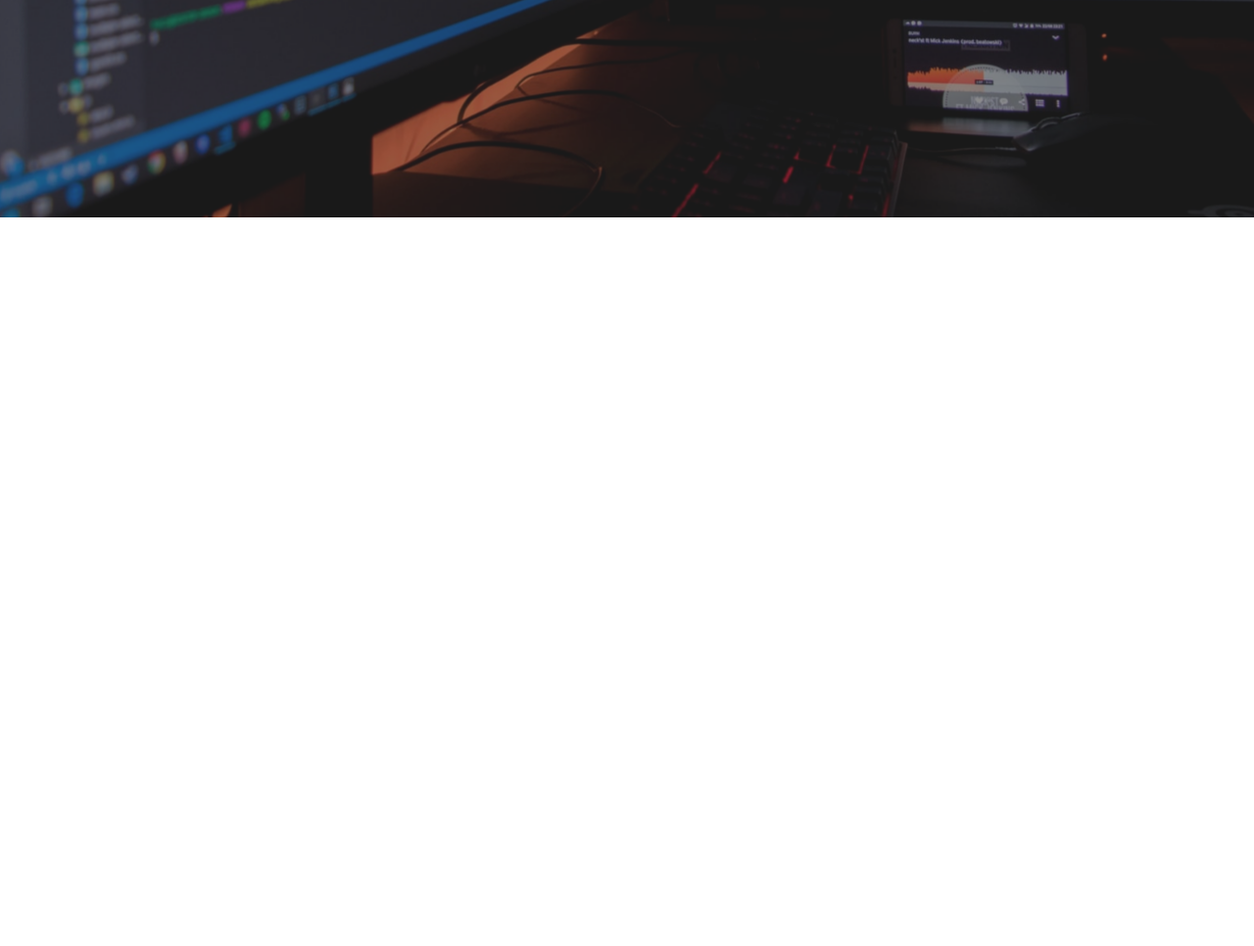
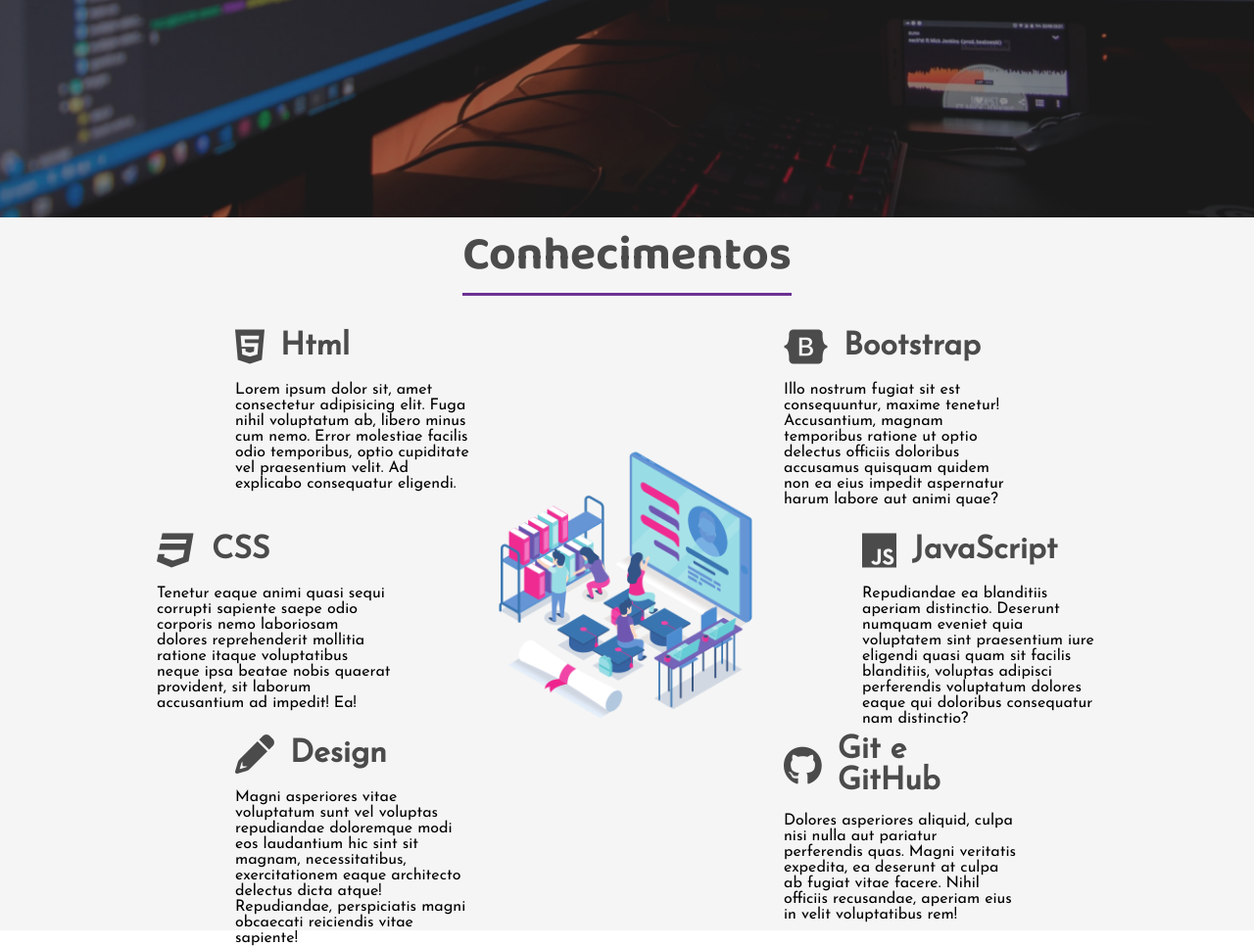
Before and after one commit to DM0R3N0/portifolio, a plain HTML site: page index.html in a window 1280 px wide. Shown: the part 596-1562 px from the top of the page at 98% size. Before the commit the page ends 818 px from the top, so only its background shows below. Drawn offline with Linux system fonts and the light colour scheme.

Commit message:
:package: Conhecimentos concluido

```diff
--- a/index.html
+++ b/index.html
@@ -32,7 +32,7 @@
                 <button>Saiba Mais</button>
             </div>
         </header>
-        <div class="sidebar">
+        <aside class="sidebar">
             <nav>
                 <ul class="menu">
                     <li class="menu-item"><a href="#" class="menu-link">Home</a></li>
@@ -47,7 +47,90 @@
                 <a href="#"><i class="fab fa-github"></i></a>
                 <a href="#"><i class="fab fa-twitter"></i></a>
             </div>
-        </div>
+
+
+        </aside>
+        <section class="sessao-conhecimentos">
+            <div class="sessao-header">
+                <h1>Conhecimentos</h1>
+            </div>
+            <div class="conhecimentos">
+                <div class="conhecimento">
+                    <div class="conhecimento-header">
+                        <i class="fab fa-html5"></i>
+                        <h3>Html</h3>
+                    </div>
+                    <div class="conhecimento-text">
+                        <p>Lorem ipsum dolor sit, amet consectetur adipisicing elit. Fuga nihil voluptatum ab,
+                            libero minus cum nemo. Error molestiae facilis odio temporibus, optio cupiditate vel
+                            praesentium velit. Ad explicabo consequatur eligendi.</p>
+                    </div>
+                </div>
+                <div class="conhecimento">
+                    <div class="conhecimento-header">
+                        <i class="fab fa-css3"></i>
+                        <h3>CSS</h3>
+                    </div>
+                    <div class="conhecimento-text">
+                        <p>Tenetur eaque animi quasi sequi corrupti sapiente saepe odio corporis nemo laboriosam
+                            dolores reprehenderit mollitia ratione itaque voluptatibus neque ipsa beatae nobis
+                            quaerat provident, sit laborum accusantium ad impedit! Ea!</p>
+                    </div>
+                </div>
+                <div class="conhecimento">
+                    <div class="conhecimento-header">
+                        <i class="fas fa-pencil-alt"></i>
+                        <h3>Design</h3>
+                    </div>
+                    <div class="conhecimento-text">
+                        <p></p>
+                        Magni asperiores vitae voluptatum sunt vel voluptas repudiandae doloremque modi eos
+                        laudantium hic sint sit magnam, necessitatibus, exercitationem eaque architecto delectus
+                        dicta atque! Repudiandae, perspiciatis magni obcaecati reiciendis vitae sapiente!
+                    </div>
+                </div>
+                <div class="conhecimento">
+                    <div class="conhecimento-header">
+                        <i class="fab fa-bootstrap"></i>
+                        <h3>Bootstrap</h3>
+                    </div>
+                    <div class="conhecimento-text">
+                        <p></p>
+                        Illo nostrum fugiat sit est consequuntur, maxime tenetur! Accusantium, magnam temporibus
+                        ratione ut optio delectus officiis doloribus accusamus quisquam quidem non ea eius impedit
+                        aspernatur harum labore aut animi quae?
+                    </div>
+                </div>
+                <div class="conhecimento">
+                    <div class="conhecimento-header">
+                        <i class="fab fa-js"></i>
+                        <h3>JavaScript</h3>
+                    </div>
+                    <div class="conhecimento-text">
+                        <p></p>
+                        Repudiandae ea blanditiis aperiam distinctio. Deserunt numquam eveniet quia voluptatem sint
+                        praesentium iure eligendi quasi quam sit facilis blanditiis, voluptas adipisci perferendis
+                        voluptatum dolores eaque qui doloribus consequatur nam distinctio?
+                    </div>
+                </div>
+                <div class="conhecimento">
+                    <div class="conhecimento-header">
+                        <i class="fab fa-github"></i>
+                        <h3>Git e GitHub</h3>
+                    </div>
+                    <div class="conhecimento-text">
+                        <p></p>
+                        Dolores asperiores aliquid, culpa nisi nulla aut pariatur perferendis quas. Magni veritatis
+                        expedita, ea deserunt at culpa ab fugiat vitae facere. Nihil officiis recusandae, aperiam
+                        eius in velit voluptatibus rem!
+                    </div>
+                </div>
+                <div class="conhecimentos-img-wrapper">
+                    <img src="imagens/conhecimentos.png" alt="Conhecimentos">
+                </div>
+
+            </div>
+        </section>
     </div>
 </body>
 <script src="script.js"></script>
--- a/style.css
+++ b/style.css
@@ -235,3 +235,91 @@ header{
 .social-media i:hover{
     background-color: #a044ff;
 }
+
+.conhecimentos{
+    display: grid;
+    grid-template-columns: repeat(16, 1fr);
+    grid-template-rows: repeat(6, 6rem);
+    row-gap: .5rem;
+
+}
+
+.conhecimento:nth-child(1){
+    grid-column: 4 / 7;
+    grid-row: 1 / 3;
+}
+
+.conhecimento:nth-child(2){
+    grid-column: 3 / 6;
+    grid-row: 3 / 5;
+}
+
+.conhecimento:nth-child(3){
+    grid-column: 4 / 7;
+    grid-row: 5 / -1;
+}
+
+.conhecimento:nth-child(4){
+    grid-column: 11 / 14;
+    grid-row: 1 / 3;
+}
+
+.conhecimento:nth-child(5){
+    grid-column: 12 / 15;
+    grid-row: 3 / 5;
+}
+
+.conhecimento:nth-child(6){
+    grid-column: 11 / 14;
+    grid-row: 5 / -1;
+}
+
+.sessao-conhecimentos{
+    background-color: #f5f5f5;
+}
+
+.sessao-header{
+    display: flex;
+    align-items: center;
+    justify-content: center;
+}
+
+.sessao-header h1{
+    font-family: var(--font-primary);
+    font-size: 3rem;
+    color: #4b4b4b;
+    border-bottom: solid 3px #6a3093;
+    margin-bottom: 2rem;
+}
+
+.conhecimento-header{
+    display: flex;
+    align-items: center;
+    color: #4b4b4b;
+}
+
+.conhecimento-header i{
+    font-size: 2.5rem;
+}
+
+.conhecimento-header h3{
+    font-family: var(--font-secundary);
+    font-size: 2rem;
+    padding-left: 1rem;
+}
+
+.conhecimento-text {
+    font-family: var(--font-secundary);
+    margin-top: 1rem;
+}
+
+.conhecimentos-img-wrapper{
+    grid-column: 7 / 11;
+    grid-row: 2 / 6;
+    width: 100%;
+}
+
+.conhecimentos-img-wrapper img{
+    object-fit: cover;
+    width: 100%;
+}
```
Also changed, not shown: imagens/conhecimentos.jpg (added), imagens/conhecimentos.png (added).
